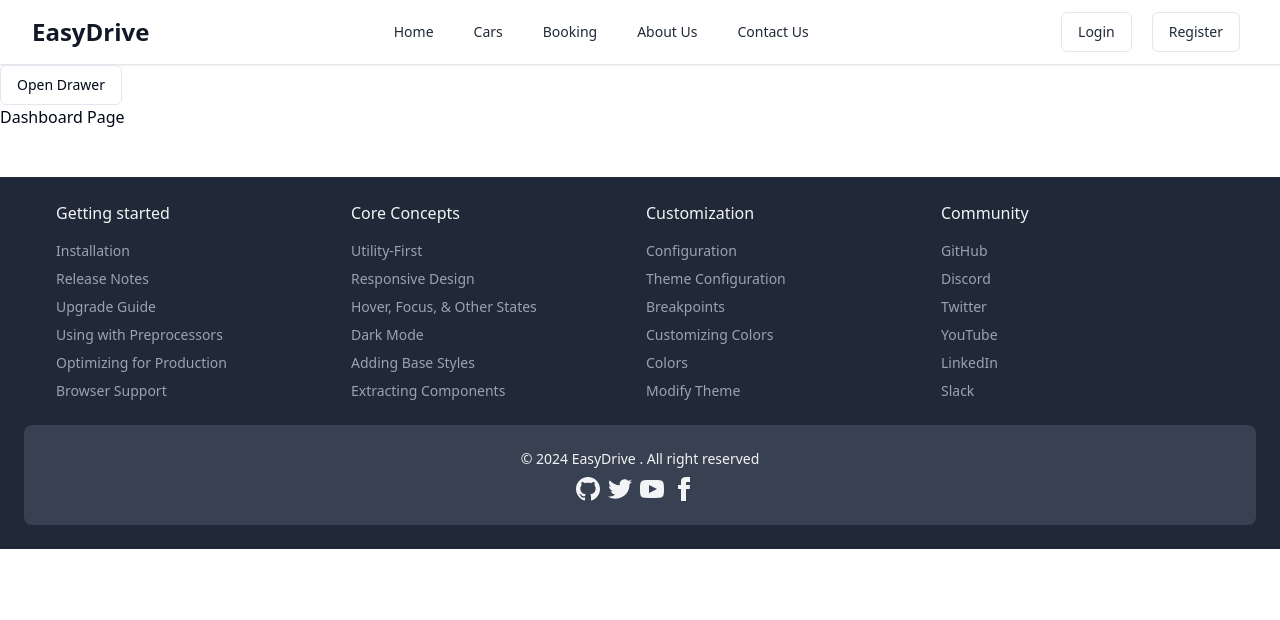
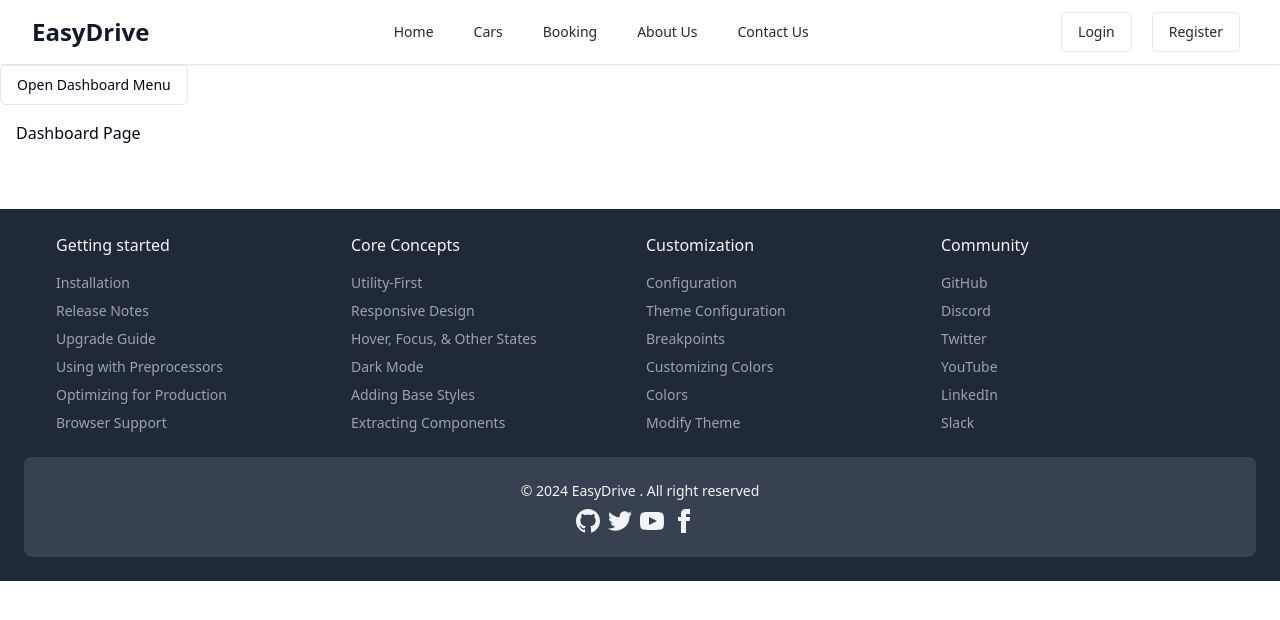
Before and after one commit to yusuf-khan-swd/easy-drive-frontend-vite-shadcn, a React (Vite) app: page /dashboard in a window 1280 px wide. Shown: the top 620 px of the page. Built offline with nearby package versions, Linux system fonts and the light colour scheme.

Commit message:
wrap outlet

```diff
--- a/src/layouts/DashboardLayout.tsx
+++ b/src/layouts/DashboardLayout.tsx
@@ -20,7 +20,7 @@ const DashboardLayout = () => {
       <Navbar />
       <Drawer>
         <DrawerTrigger asChild>
-          <Button variant="outline">Open Drawer</Button>
+          <Button variant="outline">Open Dashboard Menu</Button>
         </DrawerTrigger>
         <DrawerContent>
           <div className="mx-auto w-full max-w-sm">
@@ -93,7 +93,9 @@ const DashboardLayout = () => {
         </DrawerContent>
       </Drawer>
 
-      <Outlet />
+      <main className="container mx-auto p-4">
+        <Outlet />
+      </main>
       <Footer />
     </div>
   );
```
